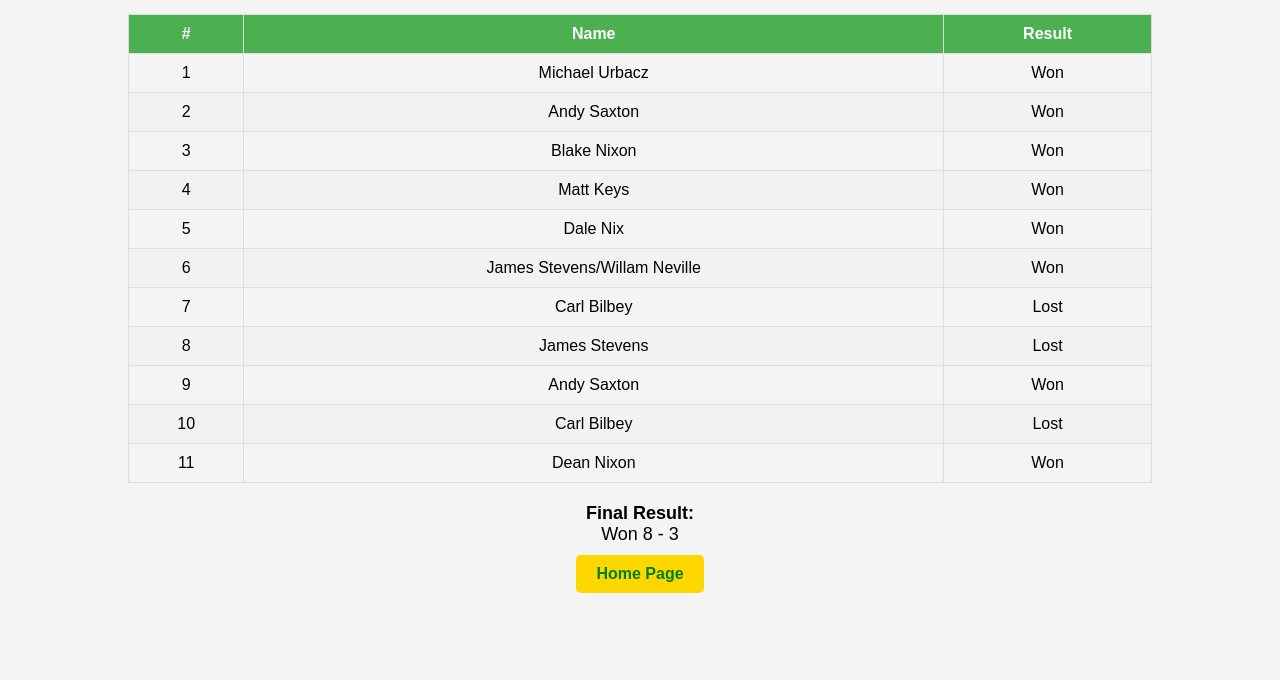
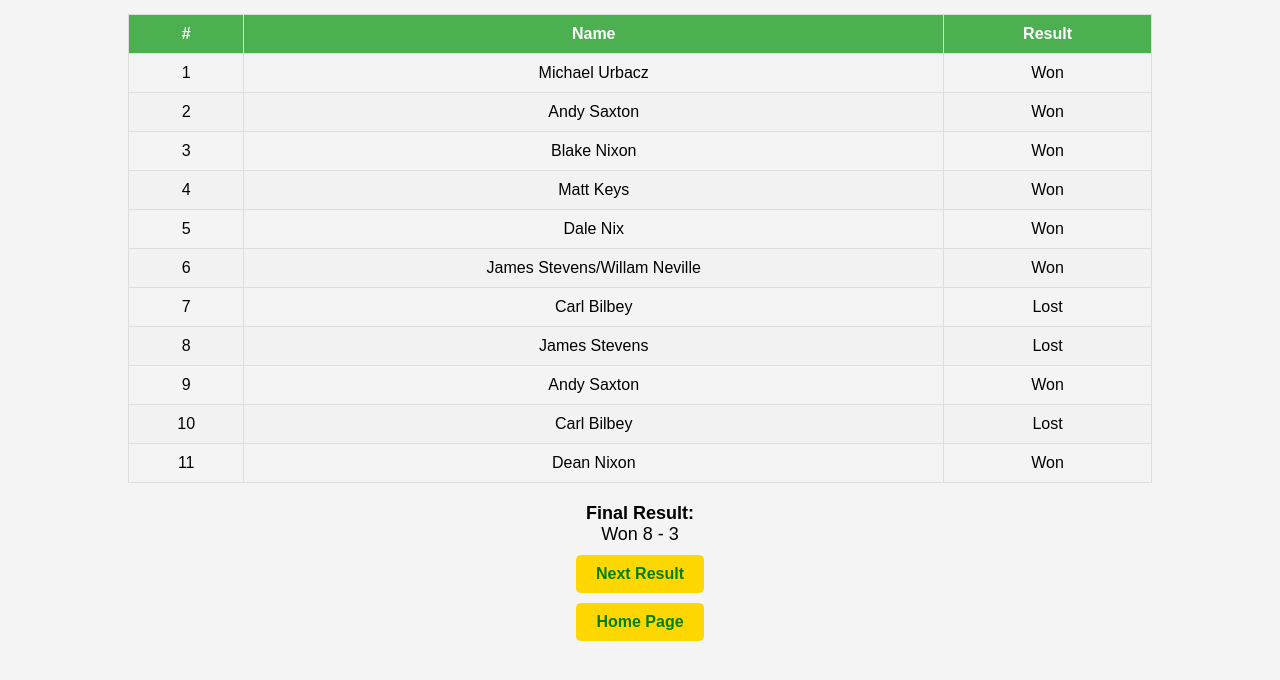
Before and after one commit to con-club-pool-2026/league-result-3, a plain HTML site: page index.html in a window 1280 px wide. Shown: the part 64-744 px from the top of the page. Drawn offline with Linux system fonts and the light colour scheme.

Commit message:
Update index.html

```diff
--- a/index.html
+++ b/index.html
@@ -149,6 +149,7 @@
 </section>
 
 <section>
+<p><a href="https://con-club-pool-2026.github.io/league-result-4/" class="button-link">Next Result</a></p>
 <p><a href="https://con-club-pool-2026.github.io/home/" class="button-link">Home Page</a></p>
 </section>
 
```
